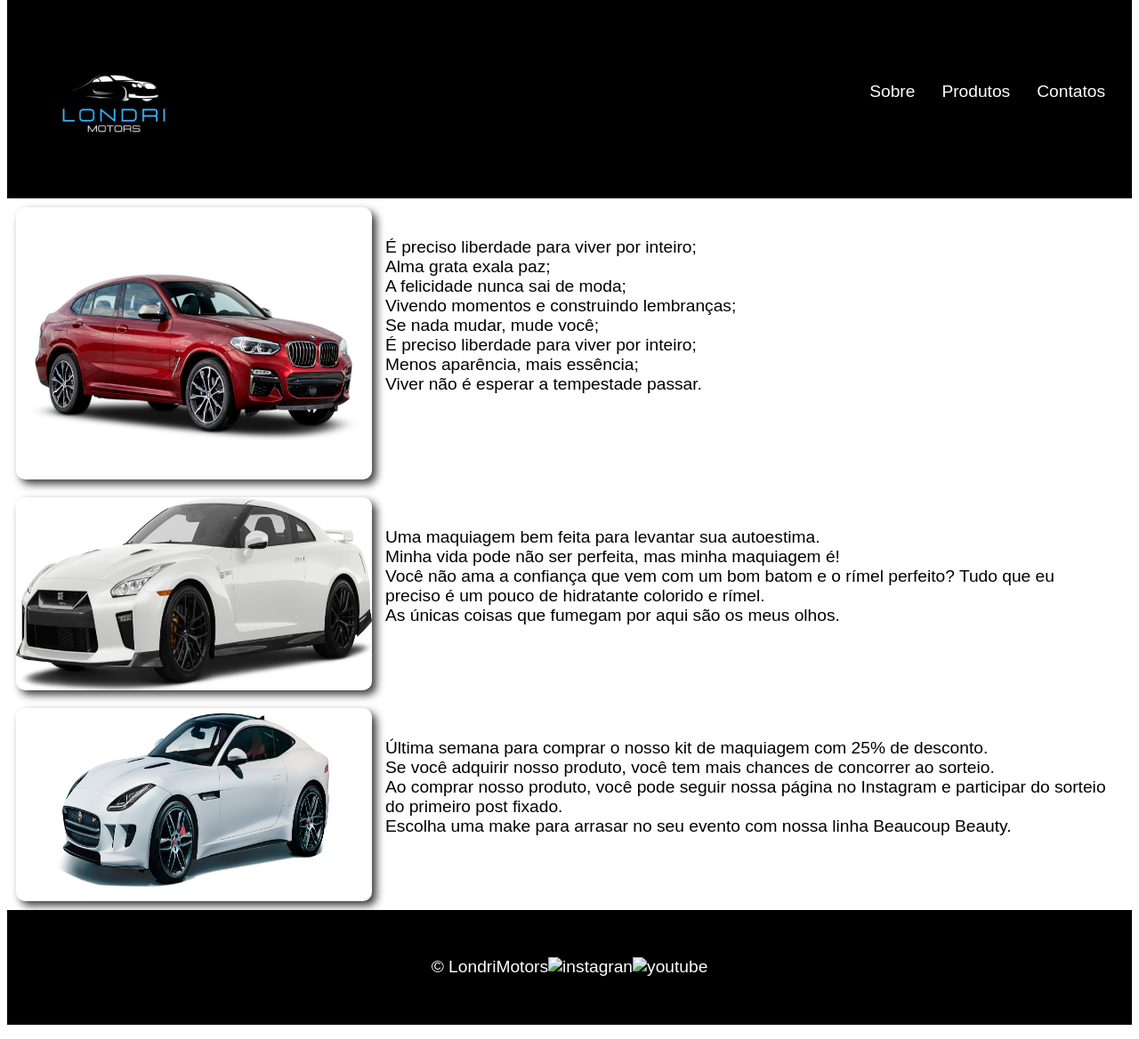
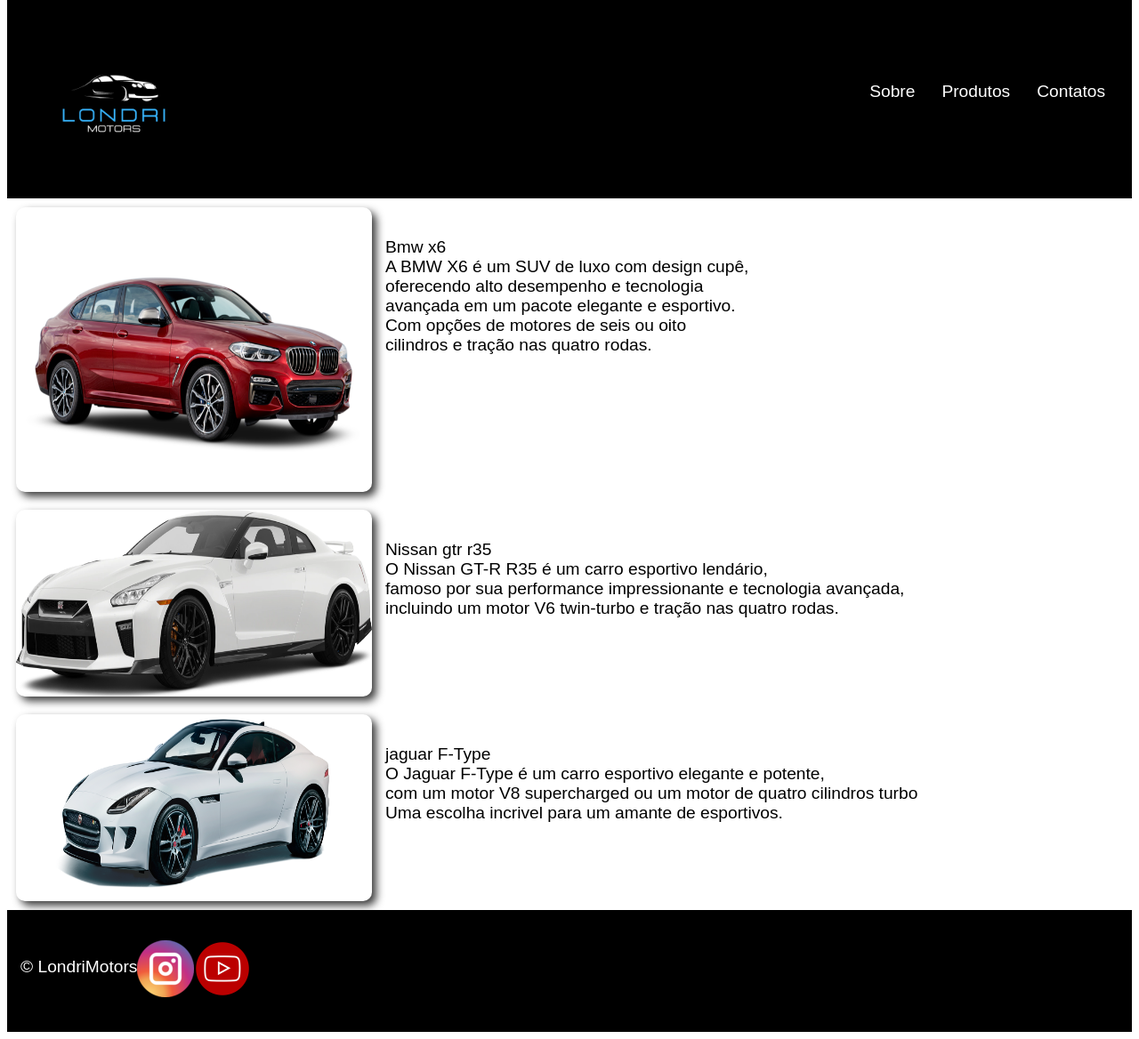
Before and after one commit to Pmarques1402/programacao, a plain HTML site: page index.html in a window 1280 px wide. Shown: the part 25-1193 px from the top of the page at 89% size. Drawn offline with Linux system fonts and the light colour scheme.

Commit message:
Add files via upload

```diff
--- a/index.html
+++ b/index.html
@@ -22,31 +22,29 @@
     <section class= "flex">
         <div class="item" >
             <img src="bmw x6.png" class="imagem">
-            <p class="paragrafo">É preciso liberdade para viver por inteiro;<br>
-                Alma grata exala paz;<br>
-                A felicidade nunca sai de moda;<br>
-                Vivendo momentos e construindo lembranças;<br>
-                Se nada mudar, mude você;<br>
-                É preciso liberdade para viver por inteiro;<br>
-                Menos aparência, mais essência;<br>
-                Viver não é esperar a tempestade passar.</p>
+            <p class="paragrafo">Bmw x6<br>
+                A BMW X6 é um SUV de luxo com design cupê,<br>
+                oferecendo alto desempenho e tecnologia<br>
+                avançada em um pacote elegante e esportivo. <br>
+                Com opções de motores de seis ou oito <br>
+                cilindros e tração nas quatro rodas.</p>
         </div>
 
         <div class="item">
             <img src="gtr.png" class="imagem">
-            <p class="paragrafo">Uma maquiagem bem feita para levantar sua autoestima. <br>
-                Minha vida pode não ser perfeita, mas minha maquiagem é! <br>
-                Você não ama a confiança que vem com um bom batom e o rímel perfeito? Tudo que eu preciso é um pouco de hidratante colorido e rímel. <br>
-                As únicas coisas que fumegam por aqui são os meus olhos.</p>
+            <p class="paragrafo">Nissan gtr r35 <br>
+                O Nissan GT-R R35 é um carro esportivo lendário,<br>
+                famoso por sua performance impressionante e tecnologia avançada, <br>
+                incluindo um motor V6 twin-turbo e tração nas quatro rodas.</p>
 
         </div>
 
         <div class="item">
             <img src="Jaguar-F-Type-PNG-Transparent.png" class="imagem">
-            <p class="paragrafo">Última semana para comprar o nosso kit de maquiagem com 25% de desconto. <br>
-                Se você adquirir nosso produto, você tem mais chances de concorrer ao sorteio. <br>
-                Ao comprar nosso produto, você pode seguir nossa página no Instagram e participar do sorteio do primeiro post fixado. <br>
-                Escolha uma make para arrasar no seu evento com nossa linha Beaucoup Beauty.
+            <p class="paragrafo">jaguar F-Type <br>
+                O Jaguar F-Type é um carro esportivo elegante e potente,  <br>
+                com um motor V8 supercharged ou um motor de quatro cilindros turbo <br>
+                Uma escolha incrivel para um amante de esportivos.
                  </p>
         </div>
     </section>
@@ -55,10 +53,10 @@
         <nav>
             <ul class="redesSociais">
                 <li><p>&copy; LondriMotors</p></li>
-                <li><a href="https://www.instagram.com/"><img src="instagram.png" alt="instagran" class="redeLogo"></a></li>
-                <li><a href="https://www.youtube.com/"><img src="1384060.png" alt="youtube" class="redeLogo"></a></li>
+                <li><a href="https://www.instagram.com/"><img src="1491580635-yumminkysocialmedia26_83102.png" alt="instagram" class="redeLogo"></a></li>
+                <li><a href="https://www.youtube.com/"><img src="youtube.png" alt="youtube" class="redeLogo"></a></li>
             </ul>
         </nav>
     </footer>
-</body>
+    </body>
 </html>
--- a/style.css
+++ b/style.css
@@ -113,8 +113,8 @@ a{
 
 .redesSociais{
   display: flex;
-  justify-content: center;
-  align-items: center;
+  justify-content: left;
+  align-items: left;
 
 }
 
@@ -122,5 +122,5 @@ a{
   margin: 10px;
   padding: 5px;
   width: 30px;
-  height: auto;
+  height: auto;
 }
```
